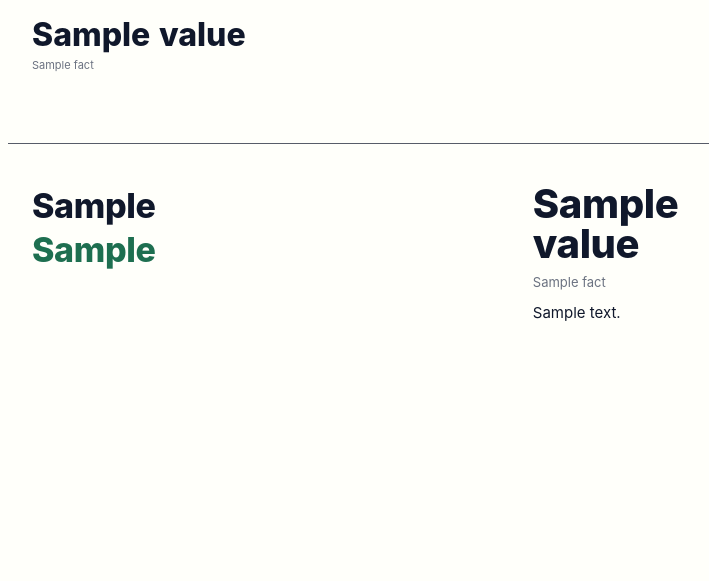
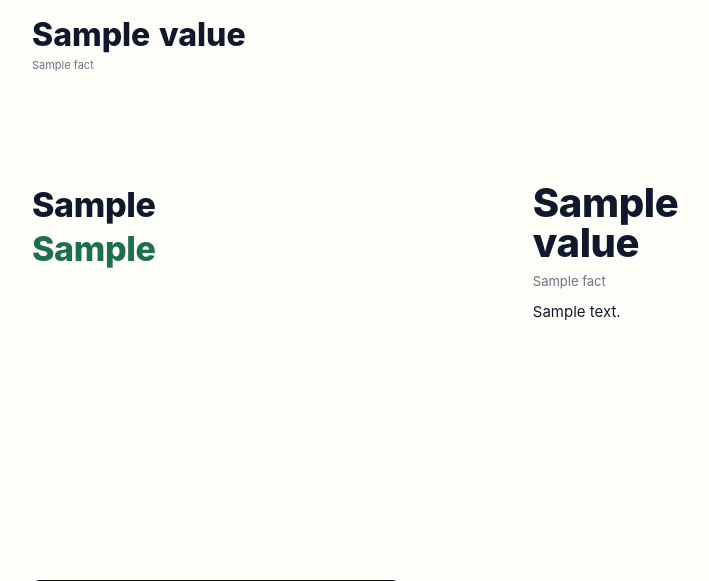
Before and after one commit to qoqmffh/enter-homepage, a Flask app: template templates/sub_intro.html in a window 1280 px wide. Shown: the part 688-1269 px from the top of the page, without its empty margins (32-741 px from the left). Run offline with Flask 3, Linux system fonts and the light colour scheme; the template is opened without the code that fills it: most values are stand-ins (such as "Sample title", 1, 10 or a date in 2020); some web fonts are replaced.

Commit message:
근거 띠: 상단 1px 선 제거 (히어로 그림 땅선과 중복)
Co-Authored-By: Claude Sonnet 5 <noreply@anthropic.com>

```diff
--- a/dist/static/sub.css
+++ b/dist/static/sub.css
@@ -38,9 +38,9 @@
 .sp-statement p{ font-size:15px; color:var(--hp-grey); max-width:560px; margin:0 auto; line-height:1.6; }
 
 /* ---------- 2b. 근거 띠(히어로 숫자 줄 + 가운데 문구를 합친 구성, 2026-11-02) ----------
-   히어로 그림의 땅선이 끝나는 자리에서 48px만 띄우고 1px 선을 깔아 "땅이 이어지는" 느낌을
-   준다. common.css의 전역 section{border-bottom}은 여기서 끈다(아래쪽 구분선 없음). */
-.sp-proof{ max-width:1200px; margin:48px auto 0; padding:32px 24px 64px; border-top:1px solid rgba(16,24,43,.7); border-bottom:none; }
+   히어로 그림이 이미 땅선을 그리고 있어서 위쪽 1px 선은 빼고 48px만 띄운다(2026-11-02 수정).
+   common.css의 전역 section{border-bottom}은 여기서 끈다(아래쪽 구분선 없음). */
+.sp-proof{ max-width:1200px; margin:48px auto 0; padding:32px 24px 64px; border-bottom:none; }
 .sp-proof-grid{ display:flex; flex-direction:column; gap:28px; }
 .sp-proof-title{ font-size:24px; font-weight:800; line-height:1.3; letter-spacing:-.01em; margin:0; }
 .sp-proof-facts{ display:grid; grid-template-columns:1fr; gap:28px; }
--- a/static/sub.css
+++ b/static/sub.css
@@ -38,9 +38,9 @@
 .sp-statement p{ font-size:15px; color:var(--hp-grey); max-width:560px; margin:0 auto; line-height:1.6; }
 
 /* ---------- 2b. 근거 띠(히어로 숫자 줄 + 가운데 문구를 합친 구성, 2026-11-02) ----------
-   히어로 그림의 땅선이 끝나는 자리에서 48px만 띄우고 1px 선을 깔아 "땅이 이어지는" 느낌을
-   준다. common.css의 전역 section{border-bottom}은 여기서 끈다(아래쪽 구분선 없음). */
-.sp-proof{ max-width:1200px; margin:48px auto 0; padding:32px 24px 64px; border-top:1px solid rgba(16,24,43,.7); border-bottom:none; }
+   히어로 그림이 이미 땅선을 그리고 있어서 위쪽 1px 선은 빼고 48px만 띄운다(2026-11-02 수정).
+   common.css의 전역 section{border-bottom}은 여기서 끈다(아래쪽 구분선 없음). */
+.sp-proof{ max-width:1200px; margin:48px auto 0; padding:32px 24px 64px; border-bottom:none; }
 .sp-proof-grid{ display:flex; flex-direction:column; gap:28px; }
 .sp-proof-title{ font-size:24px; font-weight:800; line-height:1.3; letter-spacing:-.01em; margin:0; }
 .sp-proof-facts{ display:grid; grid-template-columns:1fr; gap:28px; }
```
